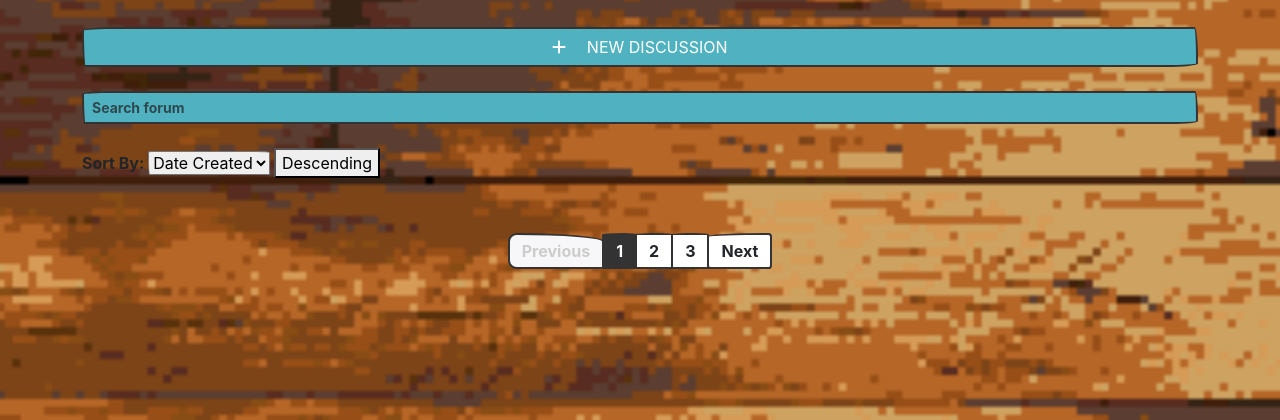
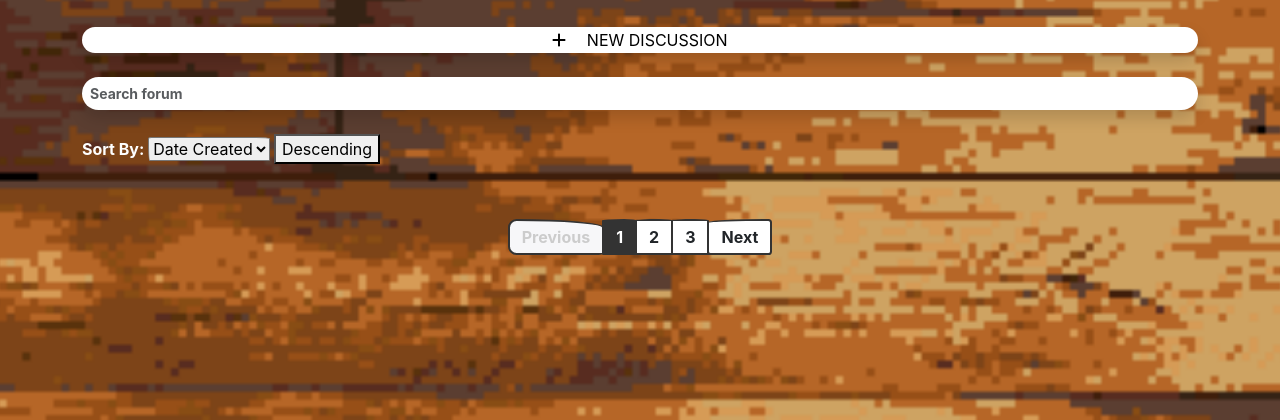
Before and after one commit to Semuca/CITS3403, a Flask app: template app/templates/forum.html in a window 1280 px wide. Shown: the part 53-473 px from the top of the page. Run offline with Flask 3, Linux system fonts and the light colour scheme; the template is opened without the code that fills it, so the values that code supplies are empty; some libraries are stand-ins or nearby versions; some web fonts are replaced.

Commit message:
white forum new discussion and search

```diff
--- a/app/static/css/forum.css
+++ b/app/static/css/forum.css
@@ -13,15 +13,11 @@ body {
 }
 
 #searchbar {
-    background-color: var(--cyan);
+    border: none;
 }
 
 #newDiscussion {
-    background-color: var(--cyan);
-}
-
-#newDiscussion:hover {
-    background-color: var(--navy);
+    border: none;
 }
 
 .forum-content {
--- a/app/templates/forum.html
+++ b/app/templates/forum.html
@@ -9,8 +9,8 @@
 {% block bodyBlock %}
     <div class="container content">
         <div class="main-body p-0">
-            <div class="justify-content-center">
-                <button id="newDiscussion" class="btn btn-primary btn-block" type="button" data-toggle="modal" data-target="#threadCreationModal">
+            <div class="d-flex justify-content-center w-100">
+                <button id="newDiscussion" class="bg-white shadow rounded overflow-hidden w-100" type="button" data-toggle="modal" data-target="#threadCreationModal">
                     <i class="fa-solid fa-plus me-3"></i>
                     NEW DISCUSSION
                 </button>
@@ -19,8 +19,8 @@
             <div class="inner-wrapper">
                 <!-- Search Forum -->
                 <div class="searchHeader">
-                    <input type="text" id="searchbar" class="form-control form-control-sm shadow-none mb-4 mt-4" placeholder="Search forum"/>
-                    <label for="sortBy">Sort By:</label>
+                    <input type="text" id="searchbar" class=" mb-4 mt-4 form-control form-control-sm bg-white shadow rounded overflow-hidden" placeholder="Search forum"/>
+                    <label for="sortBy" class="text-white">Sort By:</label>
                     <select id="sortBy">
                         <option value="created_at">Date Created</option>
                         <option value="title">Title</option>
```
